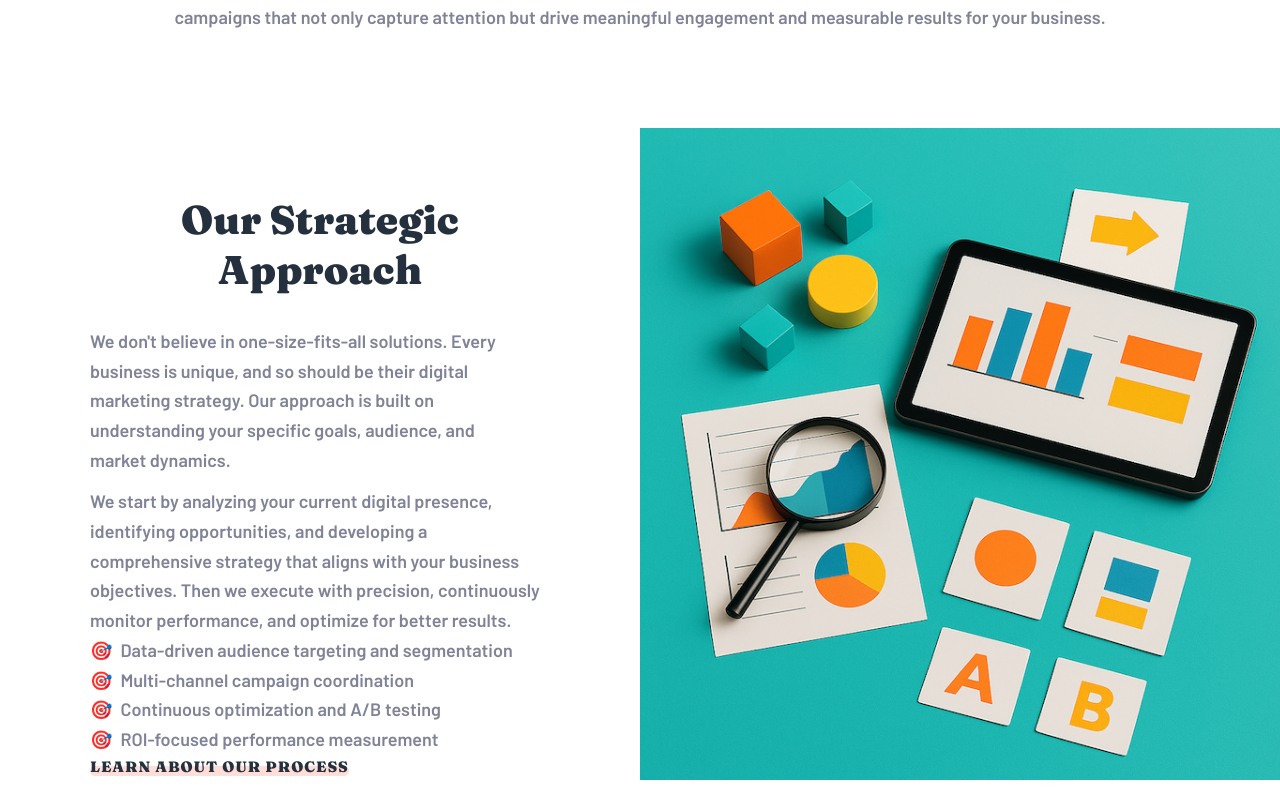
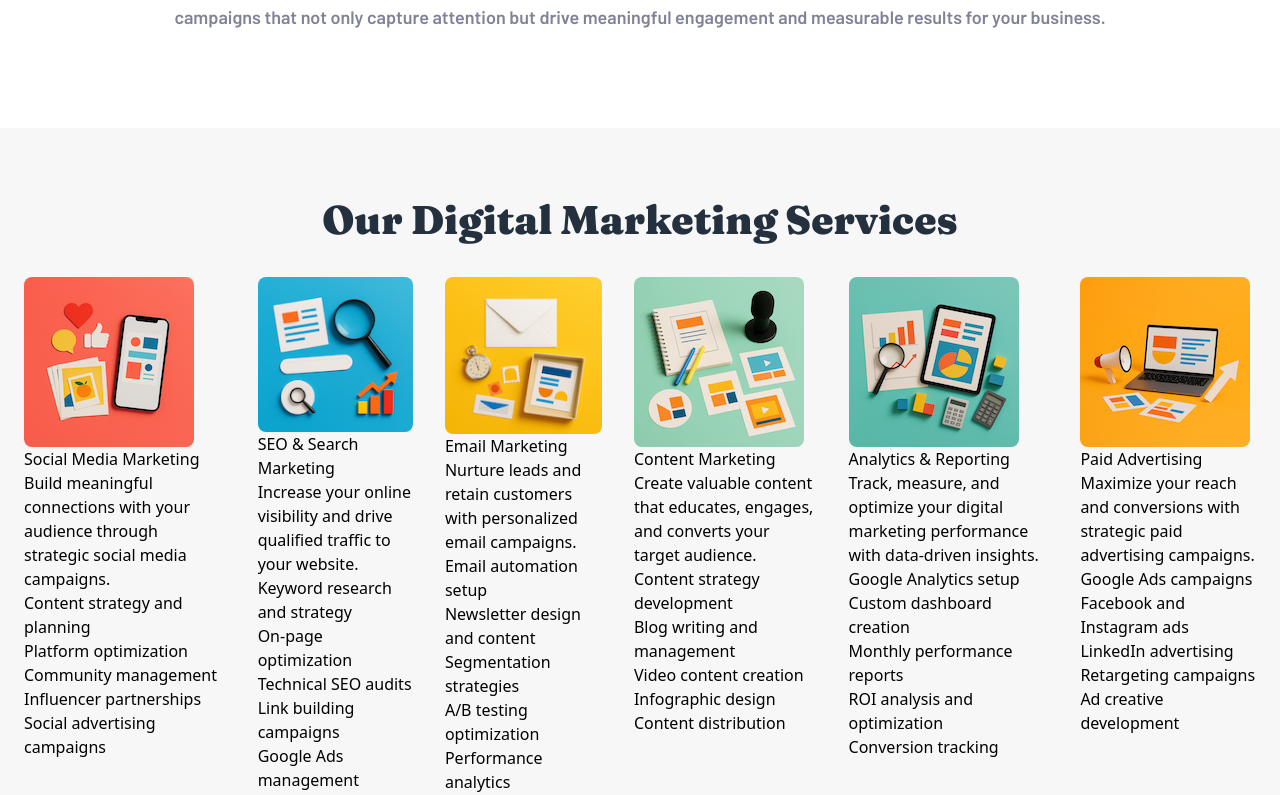
Before and after one commit to JakubM-I/agency-landing-page, a React (Vite) app: page /digital-marketing in a window 1280 px wide. Shown: the part 1025-1820 px from the top of the page. Built offline with nearby package versions, Linux system fonts and the light colour scheme.

Commit message:
Add rednering services item on marketing serivces component

```diff
--- a/src/components/graphics/graphicsDmarketing.tsx
+++ b/src/components/graphics/graphicsDmarketing.tsx
@@ -8,7 +8,7 @@ import analyticsImg from "../../assets/graphics/analytics.png";
 import adsImg from "../../assets/graphics/ads.png";
 
 export const dmarketingImages = {
-        heroSection:{
+    heroSection:{
         desktop: headerDesktopBg,
         mobile: headerDesktopBg
     },
--- a/src/features/digital-marketing/MarketingServices/index.tsx
+++ b/src/features/digital-marketing/MarketingServices/index.tsx
@@ -1,13 +1,25 @@
 import SectionTitle from "../../../components/SectionTitle";
+import type { MarketingServicesProps } from "../../../components/types/interfaces";
 
-const MarketingServices: React.FC = () => {
+const MarketingServices: React.FC<MarketingServicesProps> = ({items, images}) => {
 
     return (
         <>
-            <div className="py-16 sx:py-[67px] bg-[#F5EDE0]">
+            <div className="py-16 sx:py-[67px] bg-[#F7F7F7]">
                 <SectionTitle title="Our Digital Marketing Services" styling="mb-8" />
                  <div className="flex flex-col sm:flex-row flex-nowrap sm:flex-wrap md:flex-nowrap justify-center items-stretch gap-10 sm:gap-8 px-6">
-
+                    {items.map((item, index) => (
+                        <div key={index}>
+                            <img src={images[item.section][item.img]} alt={item.title} className="w-[min(170px,100%)] h-auto aspect-square object-cover rounded-lg" />
+                            <h3>{item.title}</h3>
+                            <div>{item.description}</div>
+                            <ul className="">
+                                {item.list.map((item, index) => (
+                                    <li key={index}>{item}</li>
+                                ))}
+                            </ul>
+                        </div>
+                        ))}
                  </div>
             </div>
         </>
--- a/src/features/digital-marketing/index.tsx
+++ b/src/features/digital-marketing/index.tsx
@@ -4,6 +4,7 @@ import { images } from "../../components/graphics/graphics.tsx";
 import SectionIntro from "../../components/TextSection/index.tsx";
 import CtaSection from "../../components/CtaSection/index.tsx";
 import OurApproach from "./OurApproach/index.tsx";
+import MarketingServices from "./MarketingServices/index.tsx";
 
 const DigitalMarketing: React.FC = () => {
     const content = useLoaderData();
@@ -16,6 +17,10 @@ const DigitalMarketing: React.FC = () => {
                 images={images.dmarketingPage}
             />
             <SectionIntro items={content.dmarketingPage.introSection} />
+            <MarketingServices
+                items={content.dmarketingPage.marketingServicesSection}
+                images={images.dmarketingPage}
+            />
             <OurApproach
                 items={content.dmarketingPage.ourApproachSection}
                 images={images.dmarketingPage} />
```
Also changed, not shown: src/components/types/interfaces.ts (+13 -0 lines).
